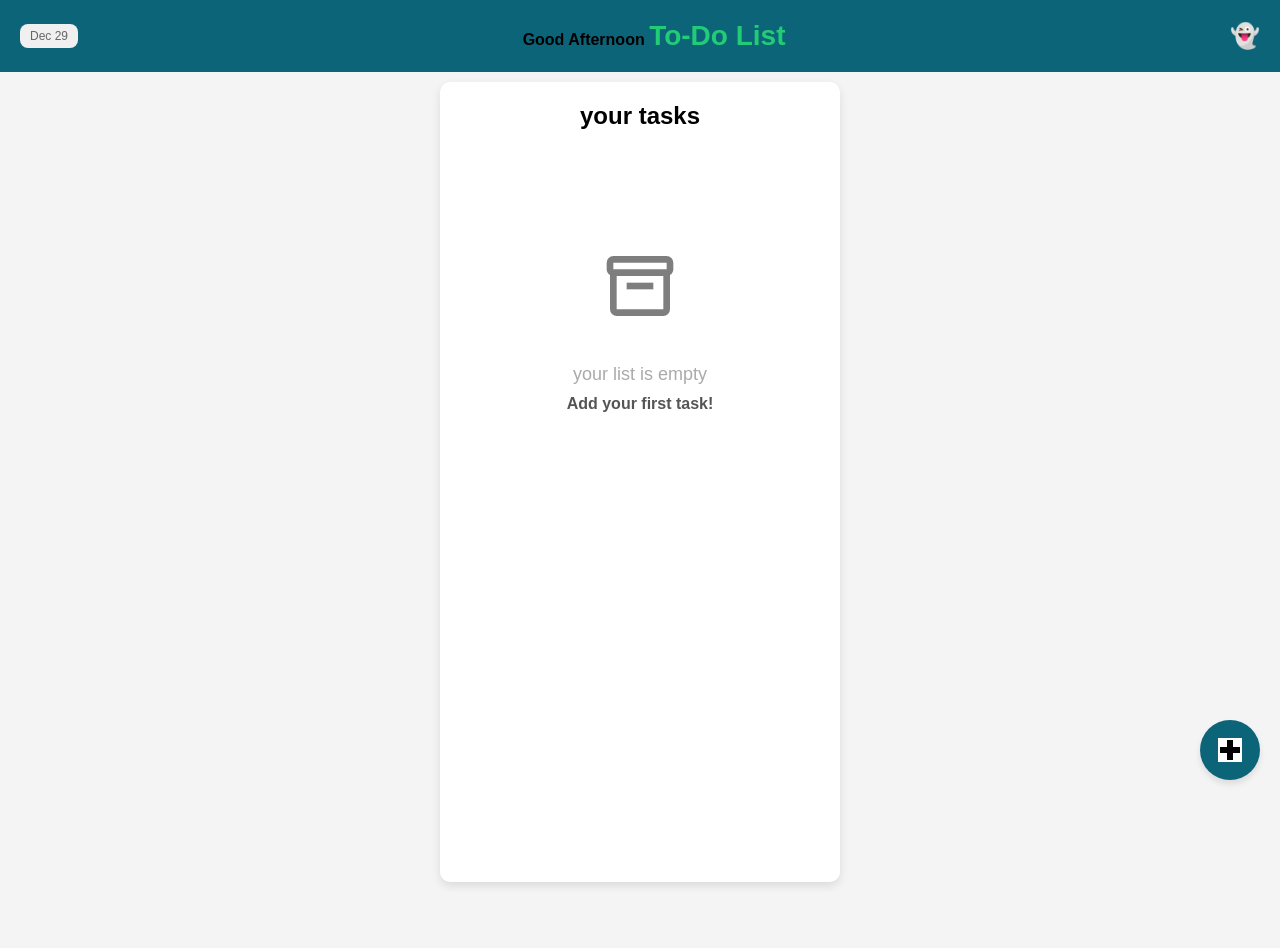
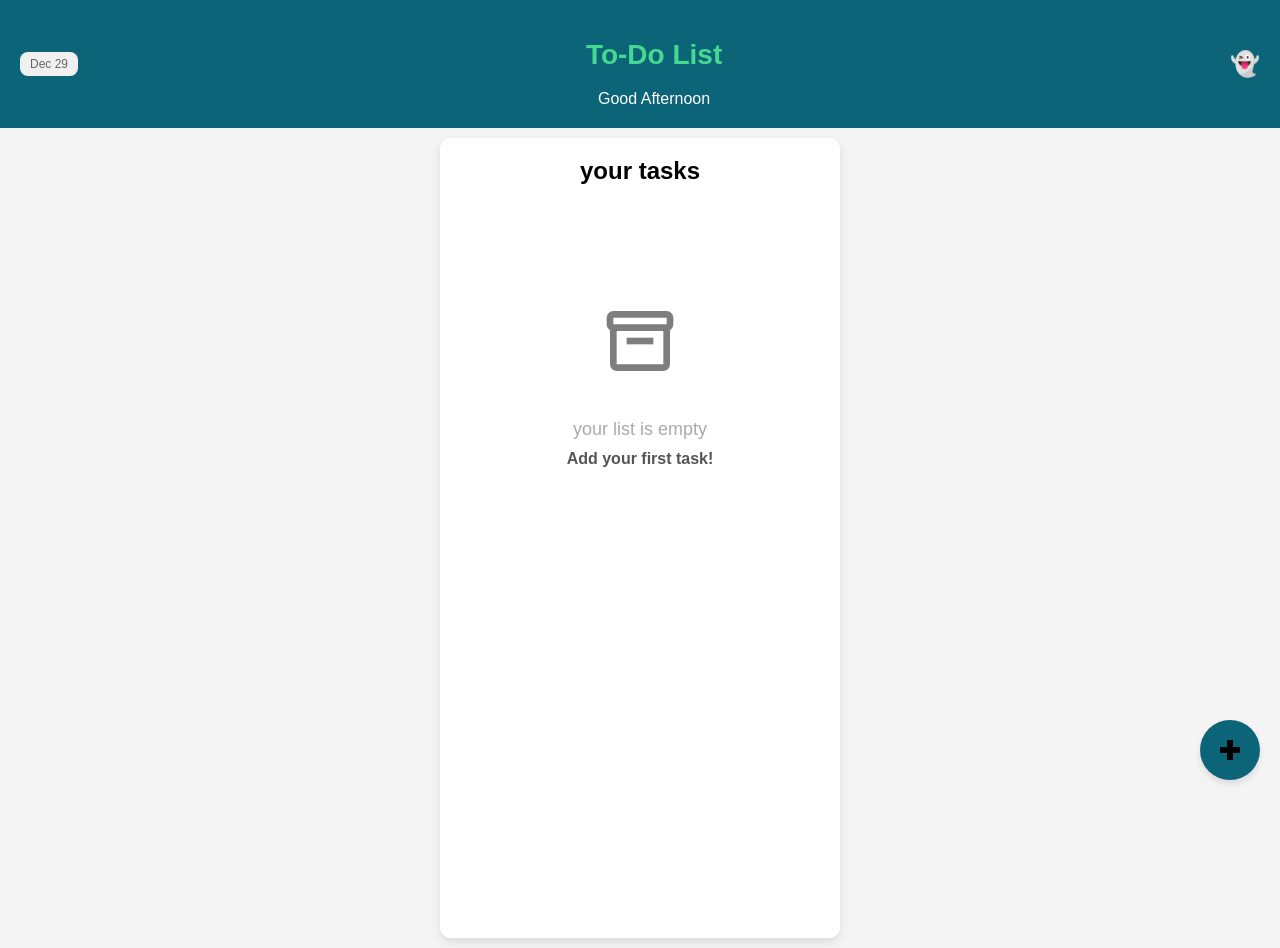
Before and after one commit to Mustapha377/Todo-list-page, a React (Vite) app: page / in a window 1280 px wide. Before the commit the page ends 892 px from the top, so only its background shows below. Built offline with nearby package versions, Linux system fonts and the light colour scheme.

Commit message:
final changes

```diff
--- a/component/todoApp.jsx
+++ b/component/todoApp.jsx
@@ -1,4 +1,4 @@
-import React, {useState} from "react";
+import React, {useState, useEffect} from "react";
 import Todoitems from "./items";
 import Add from "../Assets/images/bx-plus.svg";
 import box from "../Assets/images/bx-box.svg";
@@ -15,16 +15,24 @@ const Todoapp = () => {
 // A greeting function based on thr current time
 
 
-  const getGreeting = () => {
-    const currentHour = new Date().getHours();
-    if (currentHour < 12){
-      return "Good morning";
-    }else if (currentHour < 18){
-      return "Good Afternoon";
-    }else {
-      return "Good Eveening"
-    }
-  }
+
+    const [greeting, setgreeting] = useState("");
+
+    useEffect(() => {
+      const updateGreeting = () => {
+        const currentHour = new Date().getHours();
+
+        if (currentHour < 12){
+          setgreeting("Good morning");
+        }else if (currentHour < 18){
+          setgreeting("Good Afternoon");
+        }else {
+          setgreeting("Good Eveening");
+        }
+      };
+     updateGreeting();
+    }, [])
+
 
   // render the current date and month
 
@@ -32,7 +40,6 @@ const Todoapp = () => {
     const now = new Date();
     const options = { day: 'numeric', month: 'short' }; // Format: e.g., 29 Dec
     const formattedDate = now.toLocaleDateString('en-US', options);
-    console.log(formattedDate); // Outputs: e.g., "29 Dec"
     return formattedDate;
   }
 
@@ -84,7 +91,10 @@ const handleEdit = (id, newText) => {
         <div className="home">
             <header className="header">
                 <div className="date">{showCurrentDateAndMonth()}</div>
-                <h1>{getGreeting()} <span>To-Do List</span></h1>
+                <div className="greeting">
+                <h1>To-Do List</h1>
+                <span>{greeting}</span>
+                </div>
                 <div className="avatar">👻</div>
             </header>
 
--- a/index.css
+++ b/index.css
@@ -42,15 +42,27 @@ body {
     font-weight: bold;
   }
 
-  h1 {
+ .greeting h1 {
+    color: rgb(71, 216, 143);
+    font-weight: bolder;
+    font-size: 28px;
+
+
+  }
+
+  span {
     font-size: 16px;
     margin: 0;
+    padding: 0;
+    color: #fff;
   }
 
-  h1 span {
-    color: #2c7;
-    font-weight: bold;
-    font-size: 28px;
+  .greeting{
+    display: flex;
+    justify-content: center;
+    align-items: center;
+    flex-direction: column;
+
   }
 
   .avatar {
@@ -77,9 +89,12 @@ body {
 
   .Add-input{
     width: 40%;
+    outline: none;
     border: none;
     border-bottom: dotted 5px teal;
+    font-size: 16px;
   }
+
 
   .Add-btn{
     width: 80px;
@@ -121,11 +136,14 @@ body {
     overflow: hidden;
     text-align: center;
     margin-bottom: 2rem;
+    -webkit-tap-highlight-color: transparent;
+
   }
 
   .task-item{
     list-style: none;
     padding-right: 35px;
+    -webkit-tap-highlight-color: transparent;
   }
 
   .task-item.input-focused{
@@ -264,14 +282,6 @@ input[type="checkbox"]:checked::after {
     color: #2c7;
   }
 
-  .task:hover {
-    background: #f0f0f0;
-  }
-
-  .task.completed span {
-    text-decoration: line-through;
-    color: #999;
-  }
 
   .task input {
     margin-right: 10px;
@@ -302,9 +312,12 @@ input[type="checkbox"]:checked::after {
 
   .edit-input{
     width: 90px;
+    outline: none;
     border: none;
     border-bottom: dotted 2px #777575;
     background-color: #f0f0f0;
+    padding: 5px;
+    font-size: 16px;
 
   }
 
@@ -323,7 +336,8 @@ input[type="checkbox"]:checked::after {
 
   .plus-icon{
     color: white;
-    background-color: white;
+    background: none;
+
   }
 
   .footer-container{
@@ -393,6 +407,7 @@ input[type="checkbox"]:checked::after {
       width: 50px;
       height: 50px;
     }
+
   }
 
 
```
